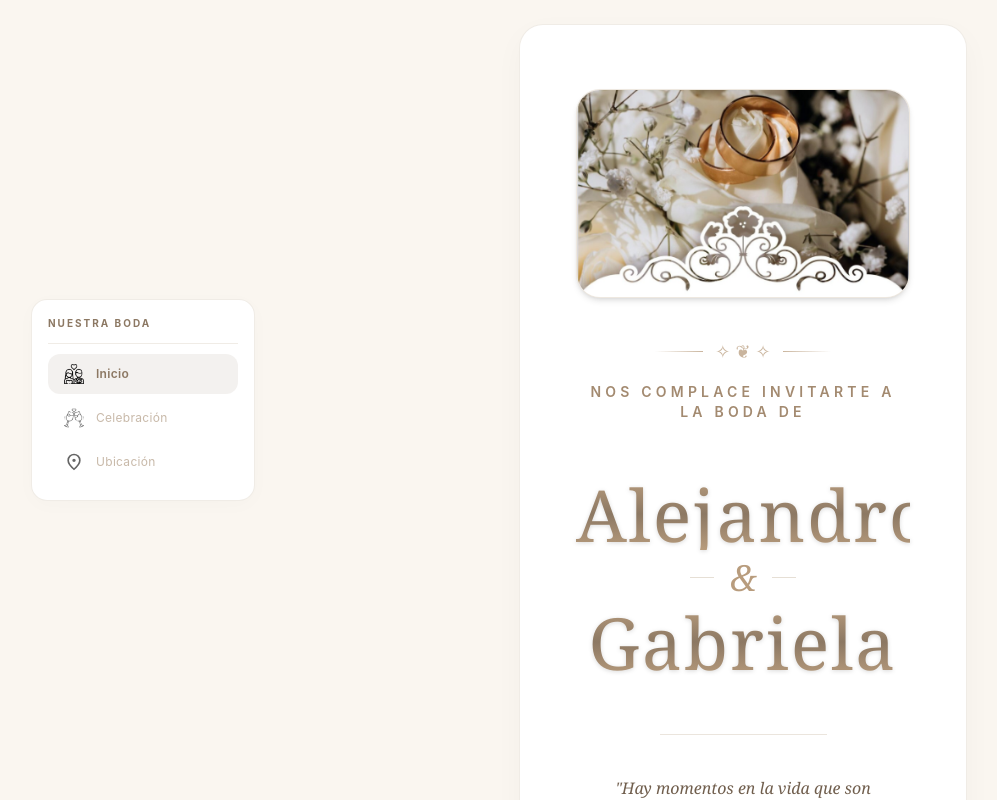
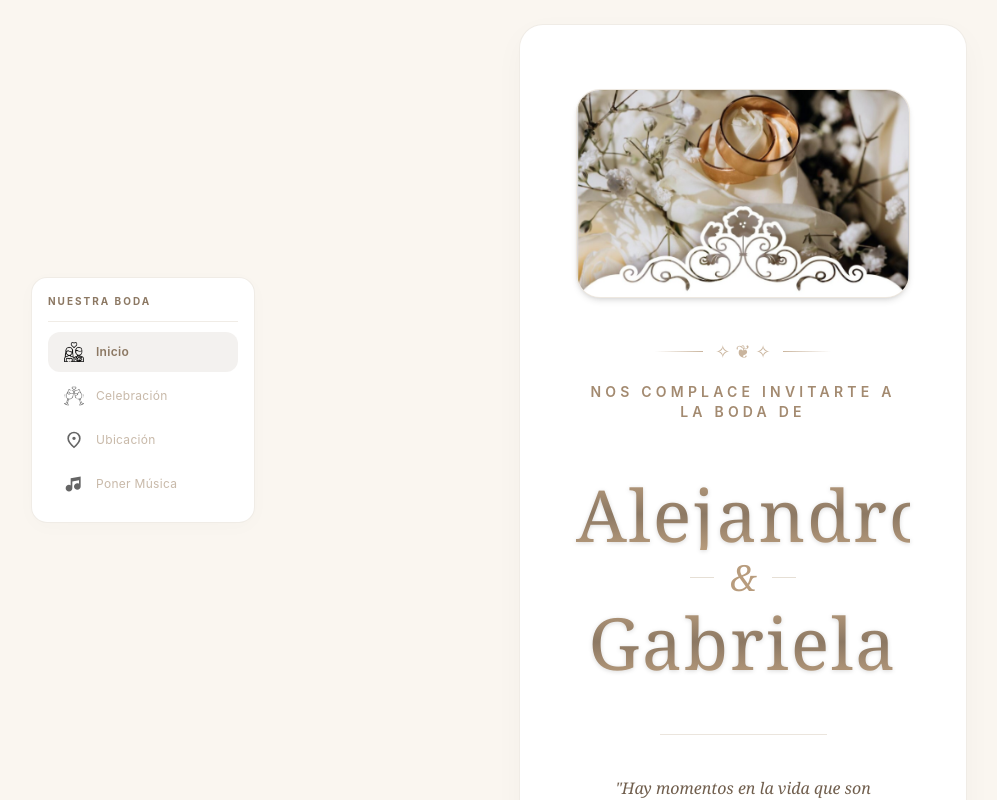
Before and after one commit to KevinGutierrez7/Invit, a React (Vite) app: page / in a window 1280 px wide. Shown: the whole page, without its empty margins (1-998 px from the left). Built offline with nearby package versions, Linux system fonts and the light colour scheme.

Commit message:
Boton de musica

```diff
--- a/src/components/BottomNav.jsx
+++ b/src/components/BottomNav.jsx
@@ -1,6 +1,6 @@
 import React from 'react';
 
-export default function BottomNav({ seccionActiva, setSeccionActiva, obtenerEstiloBtn, parejaIcono, BrindisIcono, ubicacionIcono }) {
+export default function BottomNav({ seccionActiva, setSeccionActiva, obtenerEstiloBtn, parejaIcono, BrindisIcono, ubicacionIcono, musicaIcono, isPlaying, toggleMusica }) {
   return (
     <nav className="fixed bottom-0 left-0 w-full bg-white/90 backdrop-blur-md border-t border-[#e6dfd5]/80 z-50 flex justify-around px-2 pb-safe-bottom shadow-[0_-4px_20px_rgba(0,0,0,0.03)] md:hidden">
 
@@ -35,6 +35,14 @@ export default function BottomNav({ seccionActiva, setSeccionActiva, obtenerEsti
         />
         <span className="text-[10px] tracking-wide mt-1">Ubicación</span>
       </button>
+
+      {/* Botón Música (NUEVO) */}
+      <button onClick={toggleMusica} className="relative flex flex-col items-center justify-center w-full py-2 text-[#a38a70]/60 hover:text-[#8c7863] transition-colors">
+        <div className={`absolute top-1 w-12 h-7 rounded-full transition-all duration-300 -z-10 ${isPlaying ? 'bg-[#8c7863]/20 scale-100 animate-pulse' : 'scale-75 opacity-0'}`} />
+        <img src={musicaIcono} alt="Música" className={`w-6 h-6 object-contain transition-opacity duration-300 ${isPlaying ? 'opacity-100' : 'opacity-60'}`} />
+        <span className="text-[10px] tracking-wide mt-1">{isPlaying ? 'Pausar' : 'Música'}</span>
+      </button>
+
     </nav>
   );
 }
--- a/src/components/SidebarNav.jsx
+++ b/src/components/SidebarNav.jsx
@@ -1,6 +1,6 @@
 import React from 'react';
 
-export default function SidebarNav({ seccionActiva, scrollToSection, obtenerEstiloBtn, parejaIcono, BrindisIcono, ubicacionIcono }) {
+export default function SidebarNav({ seccionActiva, scrollToSection, obtenerEstiloBtn, parejaIcono, BrindisIcono, ubicacionIcono, musicaIcono, isPlaying, toggleMusica }) {
   return (
     <nav className="hidden md:fixed md:top-1/2 md:-translate-y-1/2 md:left-8 md:w-56 md:h-auto md:bg-white md:border border-[#e6dfd5]/60 md:flex md:flex-col md:justify-start md:p-4 md:shadow-[0_4px_20px_rgba(0,0,0,0.02)] md:rounded-2xl z-50">
       <div className="pb-3 border-b border-[#e6dfd5]/60 mb-2">
@@ -21,6 +21,12 @@ export default function SidebarNav({ seccionActiva, scrollToSection, obtenerEsti
         <img src={ubicacionIcono} alt="Ubicación" className={`w-5 h-5 object-contain transition-all duration-300 ${seccionActiva === 'ubicacion' ? 'opacity-100' : 'opacity-60'}`} />
         <span className="text-xs tracking-wide">Ubicación</span>
       </button>
+
+      {/* Botón Música (Sin línea de separación) */}
+      <button onClick={toggleMusica} className={`flex items-center gap-3 w-full px-4 py-2.5 rounded-xl my-0.5 transition-all duration-300 select-none ${isPlaying ? 'text-[#8c7863] font-semibold bg-[#8c7863]/10' : 'text-[#a38a70]/60 hover:text-[#a38a70] hover:bg-[#f4eee5]/50'}`}>
+        <img src={musicaIcono} alt="Música" className={`w-5 h-5 object-contain transition-opacity duration-300 ${isPlaying ? 'opacity-100' : 'opacity-60'}`} />
+        <span className="text-xs tracking-wide">{isPlaying ? 'Pausar Audio' : 'Poner Música'}</span>
+      </button>
     </nav>
   );
 }
--- a/src/components/TiktokRightNav.jsx
+++ b/src/components/TiktokRightNav.jsx
@@ -1,6 +1,6 @@
 import React from 'react';
 
-export default function TikTokRightNav({ seccionActiva, scrollToSection, parejaIcono, BrindisIcono, ubicacionIcono }) {
+export default function TikTokRightNav({ seccionActiva, scrollToSection, parejaIcono, BrindisIcono, ubicacionIcono, musicaIcono, isPlaying, toggleMusica }) {
 
   // Clases dinámicas para dar forma de botón circular flotante
   const getBtnClass = (id) => {
@@ -12,7 +12,6 @@ export default function TikTokRightNav({ seccionActiva, scrollToSection, parejaI
   };
 
   const getIconFilter = (id) => {
-    // Si el botón está activo, invertimos colores para que resalte sobre el fondo oscuro
     return seccionActiva === id
       ? 'brightness-0 invert drop-shadow-md opacity-100'
       : 'opacity-70';
@@ -42,6 +41,13 @@ export default function TikTokRightNav({ seccionActiva, scrollToSection, parejaI
         </button>
       </div>
 
+      {/* Botón Música (Sin línea de separación) */}
+      <div className="flex flex-col items-center gap-1">
+        <button onClick={toggleMusica} className={`relative flex items-center justify-center w-12 h-12 rounded-full shadow-lg transition-all duration-300 backdrop-blur-md border ${isPlaying ? 'bg-[#8c7863] border-[#8c7863] text-white' : 'bg-white/80 border-[#e6dfd5]/80 hover:bg-white scale-100'}`}>
+          <img src={musicaIcono} alt="Música" className={`w-6 h-6 object-contain transition-all ${isPlaying ? 'brightness-0 invert drop-shadow-md opacity-100 animate-pulse' : 'opacity-70'}`} />
+        </button>
+      </div>
+
     </nav>
   );
 }
--- a/src/views/MainView.jsx
+++ b/src/views/MainView.jsx
@@ -1,7 +1,9 @@
-import React, { useState, useEffect } from 'react';
+import React, { useState, useEffect, useRef } from 'react';
 import parejaIcono from '../assets/pareja.png';
 import BrindisIcono from '../assets/salud.png';
 import ubicacionIcono from '../assets/icons/ic_ubicacion.svg';
+import musicaIcono from '../assets/icons/ic_music.svg'; // IMPORTA TU ICONO DE MÚSICA AQUÍ
+import cancionBoda from '../assets/cancion.mp3'; // IMPORTA TU CANCIÓN AQUÍ
 
 import SidebarNav from '../components/SidebarNav';
 import TikTokRightNav from '../components/TikTokRightNav';
@@ -11,6 +13,19 @@ import UbicacionView from './UbicacionView';
 
 export default function MainView() {
   const [seccionActiva, setSeccionActiva] = useState('saludo');
+
+  // ESTADOS Y REFERENCIAS PARA LA MÚSICA
+  const [isPlaying, setIsPlaying] = useState(false);
+  const audioRef = useRef(null);
+
+  const toggleMusica = () => {
+    if (isPlaying) {
+      audioRef.current.pause();
+    } else {
+      audioRef.current.play();
+    }
+    setIsPlaying(!isPlaying);
+  };
 
   // Intersection Observer ajustado para un scroll continuo más natural
   useEffect(() => {
@@ -24,7 +39,6 @@ export default function MainView() {
       },
       {
         root: null,
-        // Estos márgenes hacen que detecte la sección un poco antes de que llegue al centro
         rootMargin: '-20% 0px -40% 0px',
         threshold: 0.1
       }
@@ -39,7 +53,6 @@ export default function MainView() {
   const scrollToSection = (id) => {
     const element = document.getElementById(id);
     if (element) {
-      // block: 'start' asegura que se posicione bien arriba de la sección
       element.scrollIntoView({ behavior: 'smooth', block: 'start' });
     }
   };
@@ -57,6 +70,9 @@ export default function MainView() {
   return (
     <div className="min-h-screen bg-[#faf6f0] text-[#4a3f35] flex font-sans antialiased overflow-hidden">
 
+      {/* ELEMENTO DE AUDIO OCULTO */}
+      <audio ref={audioRef} src={cancionBoda} loop />
+
       {/* Menú Web (Izquierda) */}
       <SidebarNav
         seccionActiva={seccionActiva}
@@ -65,6 +81,9 @@ export default function MainView() {
         parejaIcono={parejaIcono}
         BrindisIcono={BrindisIcono}
         ubicacionIcono={ubicacionIcono}
+        musicaIcono={musicaIcono}
+        isPlaying={isPlaying}
+        toggleMusica={toggleMusica}
       />
 
       {/* Menú Móvil Flotante Derecha (Estilo TikTok) */}
@@ -74,18 +93,18 @@ export default function MainView() {
         parejaIcono={parejaIcono}
         BrindisIcono={BrindisIcono}
         ubicacionIcono={ubicacionIcono}
+        musicaIcono={musicaIcono}
+        isPlaying={isPlaying}
+        toggleMusica={toggleMusica}
       />
 
-      {/* SCROLL GLOBAL CONTINUO (Sin saltos) */}
+      {/* SCROLL GLOBAL CONTINUO */}
       <main className="w-full h-screen overflow-y-auto scroll-smooth md:pl-56 pb-6 pt-6 px-4 flex justify-center">
-
-        {/* UNA SOLA TARJETA BLANCA PARA TODA LA INVITACIÓN */}
         <div className="w-full max-w-md bg-white rounded-3xl shadow-[0_10px_30px_rgba(0,0,0,0.03)] border border-[#e6dfd5]/60 p-6 md:p-10 flex flex-col gap-12 md:gap-16 h-max">
           <section id="saludo" className="scroll-mt-8">
             <InicioView />
           </section>
 
-          {/* Divisor estético entre secciones */}
           <div className="flex justify-center opacity-60">
              <span className="h-[1px] w-32 bg-gradient-to-r from-transparent via-[#b89c7d] to-transparent"></span>
           </div>
@@ -94,7 +113,6 @@ export default function MainView() {
             <DetallesView />
           </section>
 
-          {/* Divisor estético entre secciones */}
           <div className="flex justify-center opacity-60">
              <span className="h-[1px] w-32 bg-gradient-to-r from-transparent via-[#b89c7d] to-transparent"></span>
           </div>
@@ -102,7 +120,6 @@ export default function MainView() {
           <section id="ubicacion" className="scroll-mt-8">
             <UbicacionView />
           </section>
-
         </div>
       </main>
     </div>
```
Also changed, not shown: src/assets/icons/ic_music.svg (added), 1 other file (tests, documents, lock files or other folders).
